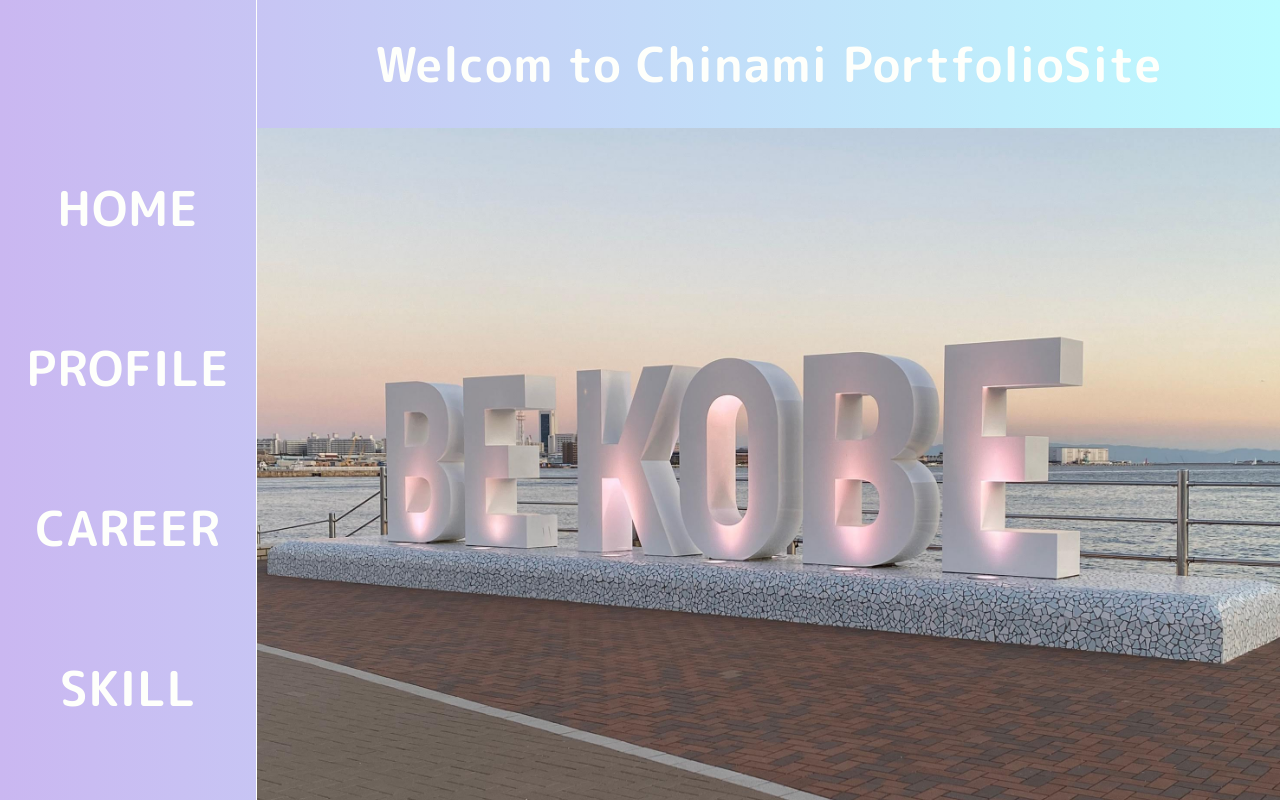
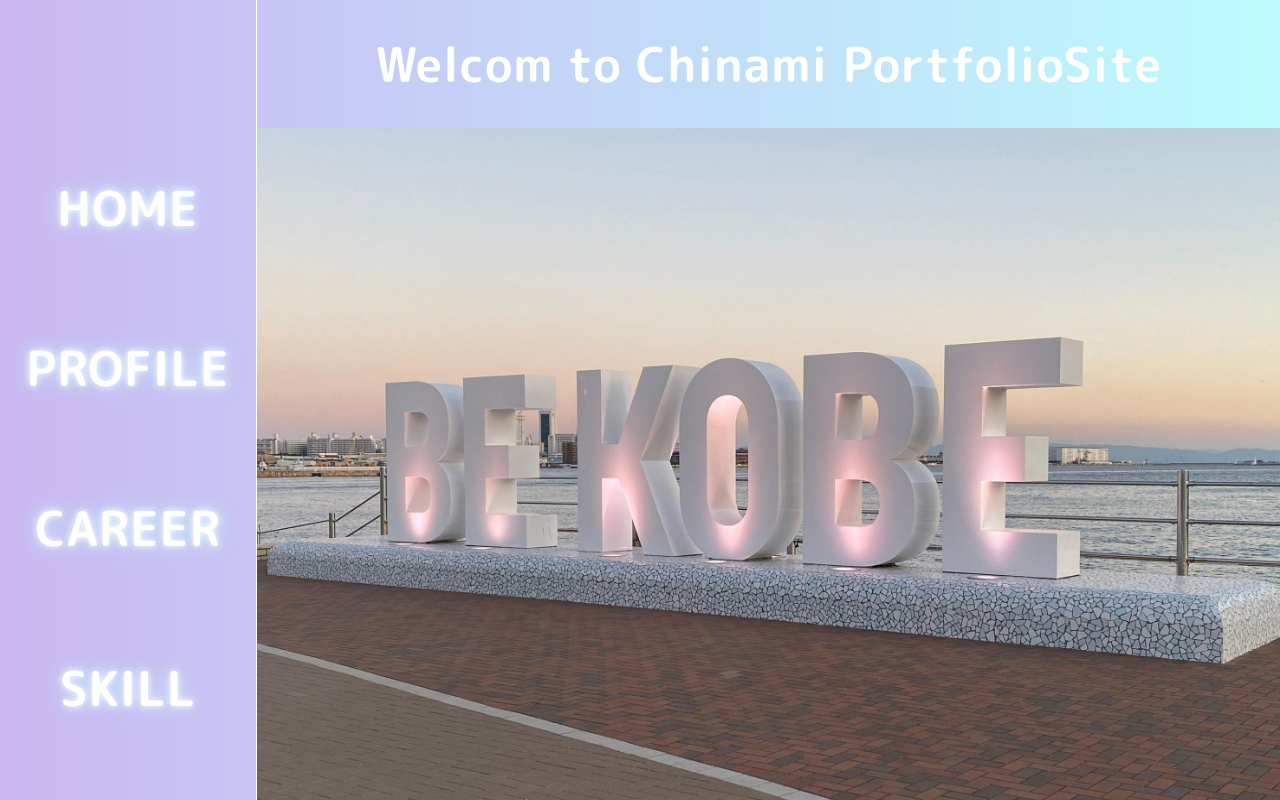
Before and after one commit to chinami1025/next-profile-site, a Next.js app: page / in a window 1280 px wide. Shown: the top 800 px of the page. Built offline with nearby package versions, Linux system fonts and the light colour scheme.

Commit message:
💄 Navigationの文字にneonデザインを追加

```diff
--- a/app/components/Navigation/Nav.tsx
+++ b/app/components/Navigation/Nav.tsx
@@ -18,7 +18,11 @@ const Nav = () => {
         >
           {NAV_ITEMS.map((item) => {
             return (
-              <Link key={item.href} href={item.href} className='cursor-pointer'>
+              <Link
+                key={item.href}
+                href={item.href}
+                className={`${classes.neon} cursor-pointer`}
+              >
                 {item.label}
               </Link>
             );
--- a/app/components/Navigation/nav.module.css
+++ b/app/components/Navigation/nav.module.css
@@ -35,10 +35,14 @@
   position: absolute;
   width: 15px;
   height: 15px;
-  background: white; /*光沢の色は背景色*/
+  background: #fefffb; /*光沢の色は背景色*/
   filter: blur(5px); /*ぼかし*/
   animation: 2.5s arround-circle linear infinite; /*枠線場を周るアニメーション*/
   z-index: -1;
+}
+
+.neon {
+  text-shadow: 0 0 7px #fff, 0 0 20px #bcfcff;
 }
 
 /*** 線上を回るアニメーション ***/
```
